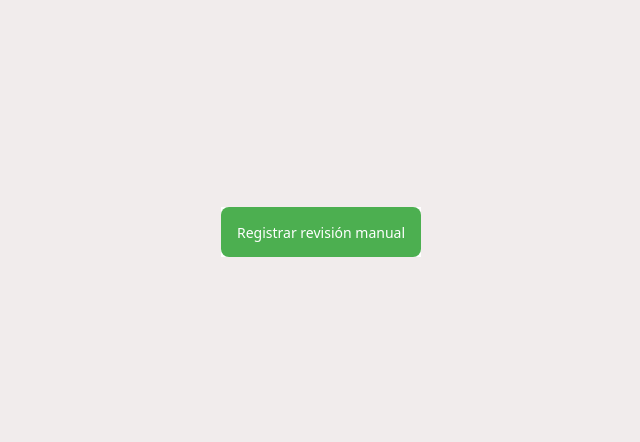
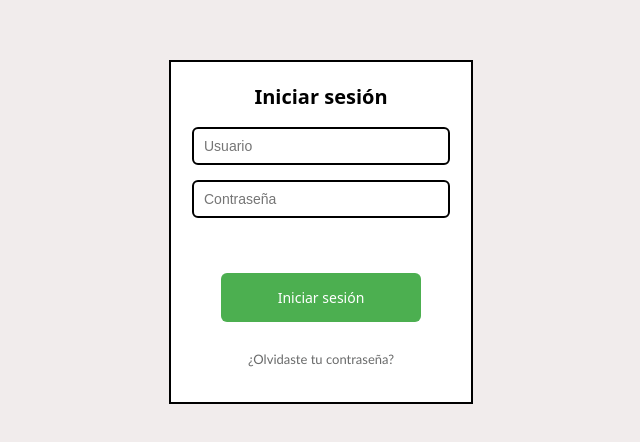
Before and after one commit to Freaknsht/RevisionSismicaManual-PPAI, a React (Vite) app: page / in a window 1280 px wide. Shown: the part 168-610 px from the top of the page, without its empty margins (319-959 px from the left). Built offline with nearby package versions, Linux system fonts and the light colour scheme.

Commit message:
Crear componente de inicio de sesión

```diff
--- a/src/App.jsx
+++ b/src/App.jsx
@@ -1,22 +1,26 @@
 import React, { useState } from 'react';
+import Sesion from './sesion.jsx';
 import PaginaPrincipal from './pages/PaginaPrincipal';
 import GestionSismos from './pages/GestionSismos';
 import './index.css';
 import './App.css';
 
 function App() {
-  const [mostrarGestion, setMostrarGestion] = useState(false);
+  const [paginaActual, setPaginaActual] = useState('sesion');
+  const [user, setUser] = useState('')
 
   return (
-    <React.StrictMode>
-      <div id="main-container">
-        {mostrarGestion ? (
-          <GestionSismos />
-        ) : (
-          <PaginaPrincipal onRegistrarClick={() => setMostrarGestion(true)} />
-        )}
-      </div>
-    </React.StrictMode>
+    <div id="main-container">
+      {paginaActual === 'sesion' && (
+        <Sesion onIniciarSesion={() => setPaginaActual('principal')} setUser={setUser} />
+      )}
+      {paginaActual === 'principal' && (
+        <PaginaPrincipal onIrAGestion={() => setPaginaActual('gestion')}  user={user}/>
+      )}
+      {paginaActual === 'gestion' && (
+        <GestionSismos />
+      )}
+    </div>
   );
 }
 
--- a/src/main.jsx
+++ b/src/main.jsx
@@ -1,6 +1,6 @@
 import React from 'react';
 import ReactDOM from 'react-dom/client';
-import App from './App'; // Importa App desde el archivo correcto
+import App from './App.jsx'; // Importa App desde el archivo correcto
 import './index.css';
 
 ReactDOM.createRoot(document.getElementById('root')).render(<App />);
--- a/src/pages/PaginaPrincipal.css
+++ b/src/pages/PaginaPrincipal.css
@@ -1,3 +1,18 @@
+
+
+.paginaP{
+    display: flex;
+    flex-direction: column;
+    justify-content: center;
+    align-items: center;
+    background-color: rgb(255, 255, 255);
+    height: 320px;
+    width: 250px;
+    border: 2px solid black;
+
+
+}
+
 
 
 .botonSeleccionar {
@@ -12,6 +27,8 @@
     cursor: pointer;
     width: 200px;
     height: 50px;
+    margin-top:40px;
+
 }
 
 .botonSeleccionar:hover {
@@ -29,3 +46,8 @@
 .divPaginaPrincipal{
     background-color: gray;
 }
+
+.redsismicaimagen{
+    width: 100px;
+    border: 1px solid black;
+}
--- a/src/pages/PaginaPrincipal.jsx
+++ b/src/pages/PaginaPrincipal.jsx
@@ -1,14 +1,17 @@
 import './PaginaPrincipal.css';
 
-//primer componente que renderiza la aplicacion
 
-
-function PaginaPrincipal({ onRegistrarClick }) {
-    return (
-      <button className="botonSeleccionar" onClick={onRegistrarClick}>
+function PaginaPrincipal({ user, onIrAGestion }) {
+  const Usuario = user;
+  return (
+    <div className='paginaP'>
+      <h3>Bienvenido: {Usuario}</h3>
+      <img className="redsismicaimagen" src="../../redsismica.png" alt="" />
+      <button className="botonSeleccionar" onClick={onIrAGestion}>
         Registrar revisión manual
       </button>
-    );
-  }
+    </div>
+  );
+}
 
-  export default PaginaPrincipal;
+export default PaginaPrincipal;
--- /dev/null
+++ b/src/sesion.css
@@ -0,0 +1,76 @@
+
+
+.divP {
+    display: flex;
+    flex-direction: column;
+    align-items: center;
+    justify-content: center; /* centra verticalmente dentro del div */
+    background-color: rgb(255, 255, 255);
+    height: 300px;
+    width: 260px;
+    border: 2px solid black;
+    padding: 20px;
+    gap: 15px; /* espaciado entre los hijos (inputs, botón, etc.) */
+  }
+
+  input {
+    height: 35px;
+    width: 90%;
+    background-color: white;
+    color: black;
+    border: 2px solid black;
+    border-radius: 6px;
+    padding: 0 10px;
+    font-size: 14px;
+    transition: border-color 0.2s ease-in-out, box-shadow 0.2s ease-in-out;
+  }
+
+  input:focus {
+    outline: none;
+    border-color: #4CAF50;
+    box-shadow: 0 0 5px rgba(76, 175, 80, 0.5);
+  }
+
+  .h3-de-sesion {
+    font-size: 20px;
+    margin:0;
+  }
+
+  .olvidaste-tu-contraseña{
+    color: rgb(105, 106, 106);
+    font-size:13px;
+    font-family: 'Trebuchet MS', 'Lucida Sans Unicode', 'Lucida Grande', 'Lucida Sans', Arial, sans-serif;
+    cursor: pointer;
+  }
+  .olvidaste-tu-contraseña:hover{
+   color: rgb(79, 80, 80);
+  }
+
+  .botonSeleccionar {
+    background-color: #4CAF50;
+    border: none;
+    color: white;
+    padding: 8px 16px;
+    text-align: center;
+    text-decoration: none;
+    font-size: 14px;
+    cursor: pointer;
+    width: 100%;
+    height: 40px;
+    border-radius: 6px;
+    transition: background-color 0.3s ease;
+  }
+
+  .botonSeleccionar:hover {
+    background-color: #3e8e41;
+  }
+
+  .botonSeleccionar:focus {
+    outline: none;
+    box-shadow: none;
+    background-color: #2d572f;
+  }
+
+  .divPaginaPrincipal {
+    background-color: gray;
+  }
--- /dev/null
+++ b/src/sesion.jsx
@@ -0,0 +1,19 @@
+import './sesion.css';
+import { useState } from 'react';
+
+function Sesion({ onIniciarSesion, setUser }) {
+  return (
+    <div className='divP'>
+      <h3 className='h3-de-sesion'>Iniciar sesión</h3>
+      <input type="text" placeholder='Usuario' onChange={(e) => setUser(e.target.value)}/>
+      <input type="password" placeholder='Contraseña'/>
+
+      <button className="botonSeleccionar" onClick={onIniciarSesion}>
+        Iniciar sesión
+      </button>
+      <p className='olvidaste-tu-contraseña'>¿Olvidaste tu contraseña?</p>
+    </div>
+  );
+}
+
+export default Sesion;
```
Also changed, not shown: 1 other file (tests, documents, lock files or other folders).
